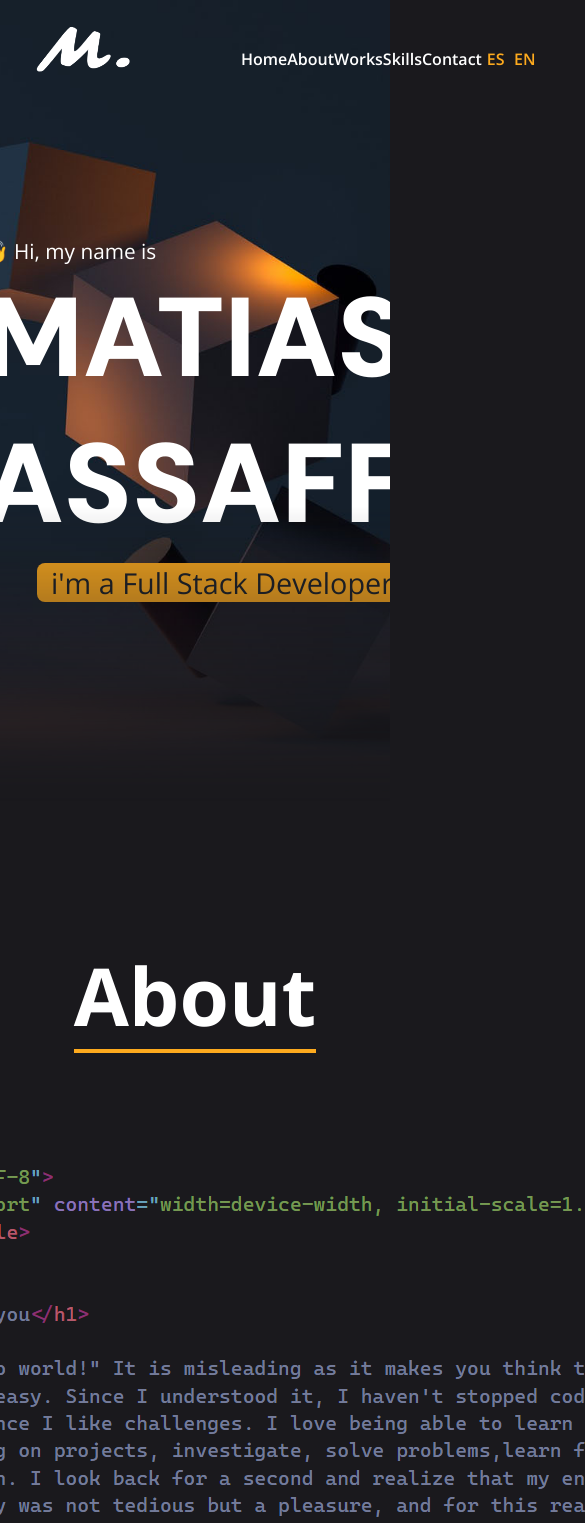
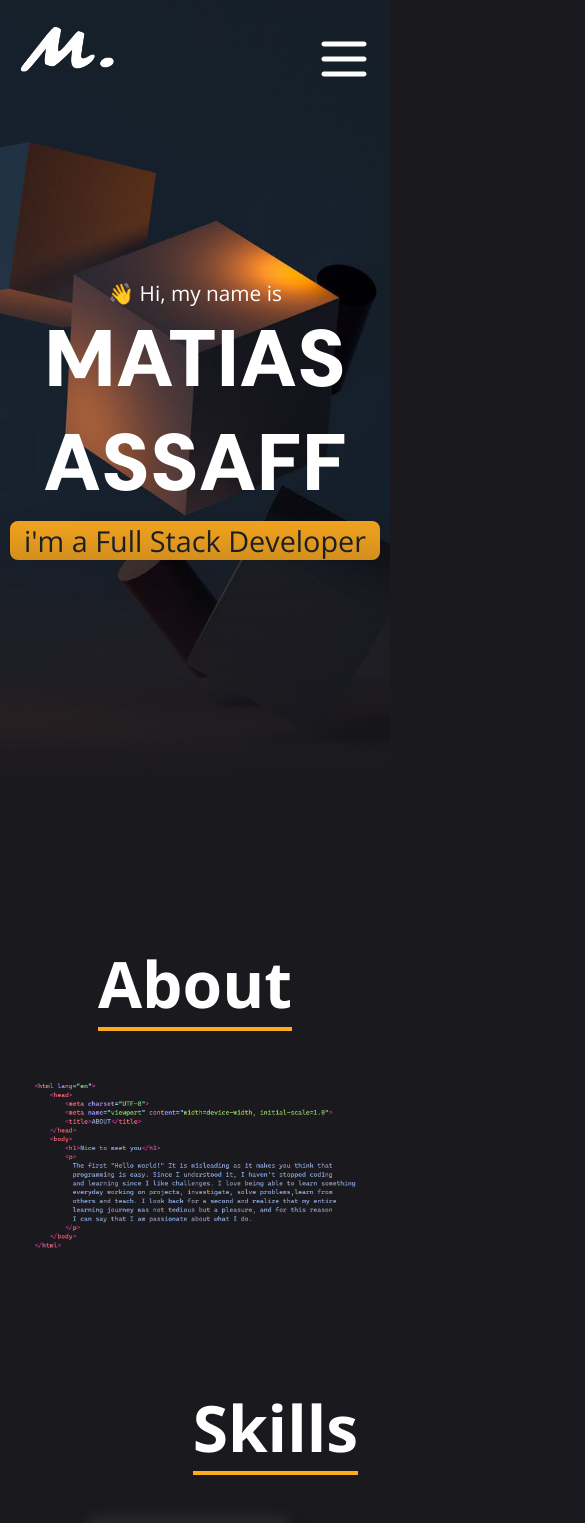
Before and after one commit to assaffmatias/Portfolio, a React (Vite) app: page / in a window 390 px wide. Shown: the top 1523 px of the page, 585 px wide, since content can reach past the window. Built offline with nearby package versions, Linux system fonts and the light colour scheme.

Commit message:
responsive

```diff
--- a/src/components/About/About.module.css
+++ b/src/components/About/About.module.css
@@ -1,31 +1,38 @@
-.container{
+.container {
     display: flex;
     justify-content: center;
     margin: 6em 2em;
 }
 
-.mainContent{
+.mainContent {
     display: flex;
     flex-direction: column;
     align-items: center;
-    width: 70%;
 }
 
-.title{
+.title {
     margin: 0;
     font-size: 5em;
     color: #fff;
 }
 
-.hr{
+.hr {
     margin: 0;
     border: 2px solid #fdaa1e;
 }
 
-.aboutContent{
+.aboutContent {
+    width: 100%;
     margin-top: 3em;
 }
 
-.about{
-    opacity: 0.7;
+.about {
+    width: 100%;
+    /* opacity: 0.7; */
 }
+
+@media screen and (max-width:768px) {
+    .title{
+        font-size: 4em;
+    }
+}
--- a/src/components/Home/Home.module.css
+++ b/src/components/Home/Home.module.css
@@ -33,12 +33,12 @@
     margin: 0;
 }
 
-
 .title {
     font-family: "DM Sans", sans-serif;
     font-weight: 1000;
     font-size: 7em;
     margin: 0;
+    text-align: center;
 }
 
 .pContent {
@@ -55,3 +55,17 @@
     padding: 0 .5em;
     border-radius: 8px;
 }
+
+@media screen and (max-width:860px) {
+    .greetingContent{
+        justify-content: center;
+    }
+
+    .title{
+        font-size: 5em;
+    }
+
+    .pContent{
+        justify-content: center;
+    }
+}
--- a/src/components/NavBar/NavBar.jsx
+++ b/src/components/NavBar/NavBar.jsx
@@ -1,5 +1,6 @@
 import style from './NavBar.module.css'
 import logo from '../../assets/logo.png'
+import nav from '../../assets/nav-menu.svg'
 import { Link } from 'react-router-dom';
 import { useState, useEffect } from 'react';
 
@@ -36,13 +37,16 @@ const NavBar = () => {
             <div className={style.logoContainer}>
                 <img src={logo} alt="" className={style.logo} />
             </div>
+            <div className={style.navMobile}>
+                <img src={nav} alt="" className={style.burger}/>
+            </div>
             <div className={style.linkContainer}>
                 <a href='#home' className={style.link} onClick={(e) => handleClick(e, '#home')}>Home</a>
                 <a href='#about' className={style.link} onClick={(e) => handleClick(e, '#about')}>About</a>
+                <a href='#skills' className={style.link} onClick={(e) => handleClick(e, '#skills')}>Skills</a>
                 <a href='#works' className={style.link} onClick={(e) => handleClick(e, '#works')}>Works</a>
-                <a href='#skills' className={style.link} onClick={(e) => handleClick(e, '#skills')}>Skills</a>
                 <a href='#contact' className={style.link} onClick={(e) => handleClick(e, '#contact')}>Contact</a>
-                <div>
+                <div className={style.leng}>
                     <Link className={style.link_i}>ES</Link>
                     <Link className={style.link_i}>EN</Link>
                 </div>
--- a/src/components/NavBar/NavBar.module.css
+++ b/src/components/NavBar/NavBar.module.css
@@ -24,10 +24,8 @@
 
 .linkContainer {
     display: flex;
-    justify-content: space-around;
     align-items: center;
     font-weight: 600;
-    width: 30%;
     margin-right: 2em;
 }
 
@@ -35,10 +33,15 @@
     text-decoration: none;
     color: #fff;
     transition: .3s;
+    margin: 0 .7em;
 }
 
 .link:hover {
     color: #fdaa1e;
+}
+
+.leng{
+    margin-left: .5em;
 }
 
 .link_i {
@@ -51,3 +54,27 @@
 .link_i:hover {
     color: #fff;
 }
+
+.navMobile{
+    display: none;
+}
+
+@media screen and (max-width:768px) {
+    .linkContainer{
+        display: none;
+    }
+
+    .navMobile{
+        display: flex;
+        margin-right: 1em;
+    }
+
+    .burger{
+        width: 60px;
+        filter: brightness(0) invert(1)
+    }
+
+    .logoContainer {
+        margin-left: 1em;
+    }
+}
--- a/src/components/Skills/Skills.module.css
+++ b/src/components/Skills/Skills.module.css
@@ -49,3 +49,9 @@
     transition: .5s;
     transform: scale(1.1);
 }
+
+@media screen and (max-width:768px) {
+    .title{
+        font-size: 4em;
+    }
+}
--- a/src/components/Works/Works.module.css
+++ b/src/components/Works/Works.module.css
@@ -18,6 +18,7 @@
 
 .cardsContainer {
     display: flex;
+    flex-wrap: wrap;
     justify-content: space-around;
     margin-top: 2em;
     width: 100%;
@@ -26,7 +27,7 @@
 .cardContent {
     display: flex;
     flex-direction: column;
-    margin-bottom: 2em;
+    margin: 1em .5em;
     border-radius: 8px;
     cursor: pointer;
     overflow: hidden;
@@ -91,3 +92,14 @@
     opacity: 1;
     color: #fdaa1e;
 }
+
+@media screen and (max-width:768px){
+    .title{
+        font-size: 4em;
+    }
+
+    .cardsContainer{
+        flex-direction: column;
+        align-items: center;
+    }
+}
```
Also changed, not shown: src/assets/nav-menu.svg (added).
